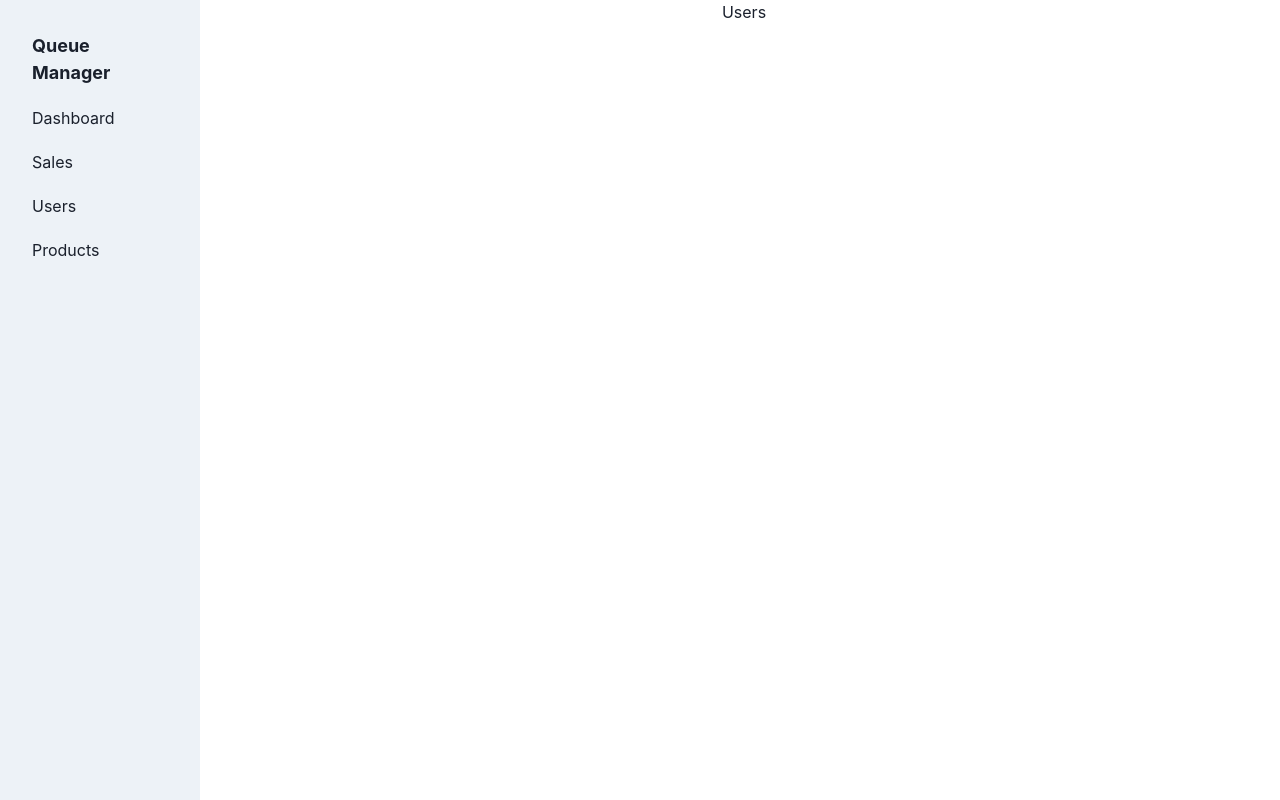
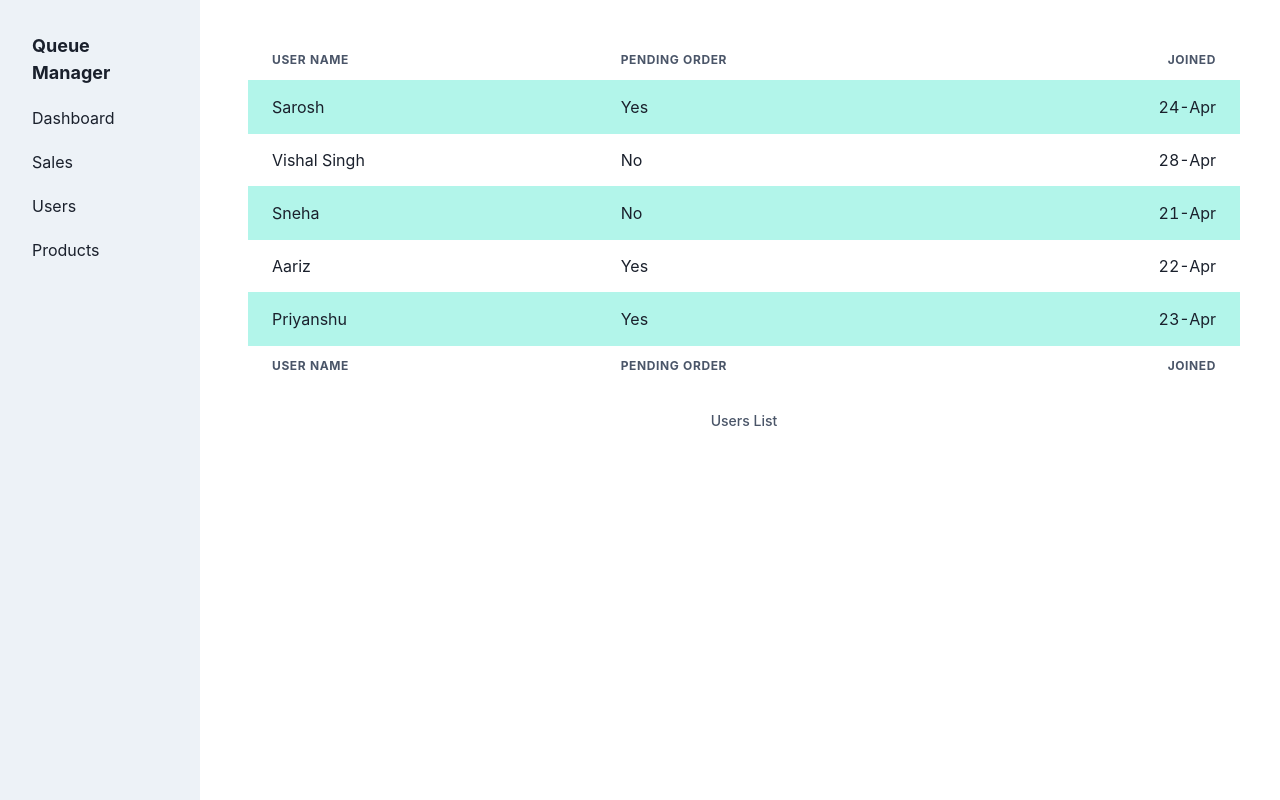
Before and after one commit to saroshkhandev/q-manage, a React (Create React App) app: page /users in a window 1280 px wide. Built offline with nearby package versions, Linux system fonts and the light colour scheme.

Commit message:
Added Users + Products Table

```diff
--- a/src/page/Products/Products.js
+++ b/src/page/Products/Products.js
@@ -1,10 +1,53 @@
-import { VStack } from '@chakra-ui/react'
+import {
+  Table,
+  Thead,
+  Tbody,
+  Tfoot,
+  Tr,
+  Th,
+  Td,
+  TableCaption,
+  VStack,
+} from '@chakra-ui/react'
 import React from 'react'
 
 const Products = () => {
   return (
-    <VStack h="full" w="full">
-      <div>Products</div>
+    <VStack h="full" w="full" p={10}>
+      <Table variant="striped" colorScheme="teal">
+        <TableCaption>Products Stock Availability</TableCaption>
+        <Thead>
+          <Tr>
+            <Th>Product Name</Th>
+            <Th>Section</Th>
+            <Th isNumeric>Amount</Th>
+          </Tr>
+        </Thead>
+        <Tbody>
+          <Tr>
+            <Td>Mi Tv</Td>
+            <Td>Electronics</Td>
+            <Td isNumeric>24</Td>
+          </Tr>
+          <Tr>
+            <Td>Denver</Td>
+            <Td>Beauty Products</Td>
+            <Td isNumeric>253</Td>
+          </Tr>
+          <Tr>
+            <Td>Keyring</Td>
+            <Td>Accessories</Td>
+            <Td isNumeric>4</Td>
+          </Tr>
+        </Tbody>
+        <Tfoot>
+          <Tr>
+            <Th>Product Name</Th>
+            <Th>Section</Th>
+            <Th isNumeric>Amount</Th>
+          </Tr>
+        </Tfoot>
+      </Table>
     </VStack>
   )
 }
--- a/src/page/Users/Users.js
+++ b/src/page/Users/Users.js
@@ -1,12 +1,65 @@
-import { VStack } from '@chakra-ui/react'
+import {
+  Table,
+  Thead,
+  Tbody,
+  Tfoot,
+  Tr,
+  Th,
+  Td,
+  TableCaption,
+  VStack,
+} from '@chakra-ui/react'
 import React from 'react'
 
 const Users = () => {
-    return (
-      <VStack h="full" w="full">
-        <div>Users</div>
-      </VStack>
-    )
+  return (
+    <VStack h="full" w="full" p={10}>
+      <Table variant="striped" colorScheme="teal">
+        <TableCaption>Users List</TableCaption>
+        <Thead>
+          <Tr>
+            <Th>User Name</Th>
+            <Th>Pending Order</Th>
+            <Th isNumeric>Joined</Th>
+          </Tr>
+        </Thead>
+        <Tbody>
+          <Tr>
+            <Td>Sarosh</Td>
+            <Td>Yes</Td>
+            <Td isNumeric>24-Apr</Td>
+          </Tr>
+          <Tr>
+            <Td>Vishal Singh</Td>
+            <Td>No</Td>
+            <Td isNumeric>28-Apr</Td>
+          </Tr>
+          <Tr>
+            <Td>Sneha</Td>
+            <Td>No</Td>
+            <Td isNumeric>21-Apr</Td>
+          </Tr>
+          <Tr>
+            <Td>Aariz</Td>
+            <Td>Yes</Td>
+            <Td isNumeric>22-Apr</Td>
+          </Tr>
+          <Tr>
+            <Td>Priyanshu</Td>
+            <Td>Yes</Td>
+            <Td isNumeric>23-Apr</Td>
+          </Tr>
+        </Tbody>
+        <Tfoot>
+          <Tr>
+            <Th>User Name</Th>
+            <Th>Pending Order</Th>
+            <Th isNumeric>Joined</Th>
+          </Tr>
+        </Tfoot>
+      </Table>
+    </VStack>
+  )
 }
 
 export default Users
```
